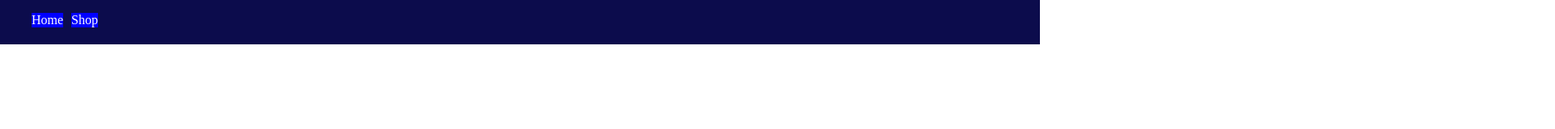
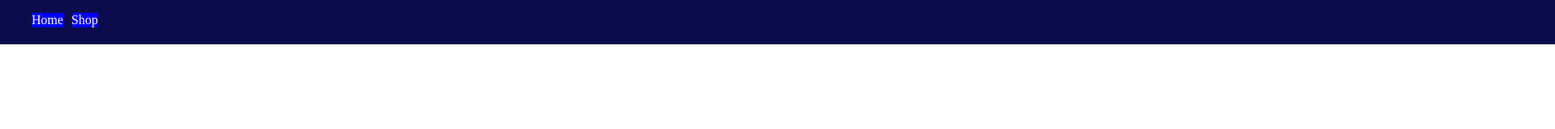
Before and after one commit to jakojb/jakob.github.io, a plain HTML site: page index.html in a window 1280 px wide. Shown: the top 160 px of the page at 81% size, 1920 px wide, since content can reach past the window. Drawn offline with Linux system fonts and the light colour scheme.

Commit message:
Initial commit

```diff
--- a/styles.css
+++ b/styles.css
@@ -4,7 +4,7 @@ font-size:bold;
 font-family: system-ui, -apple-system, BlinkMacSystemFont, 'Segoe UI', Roboto, Oxygen, Ubuntu, Cantarell, 'Open Sans', 'Helvetica Neue', sans-serif;
 }
 body{
-    width:100%;
+    width:2100px;
     height:100%;
     margin:-1px;
 }
```
